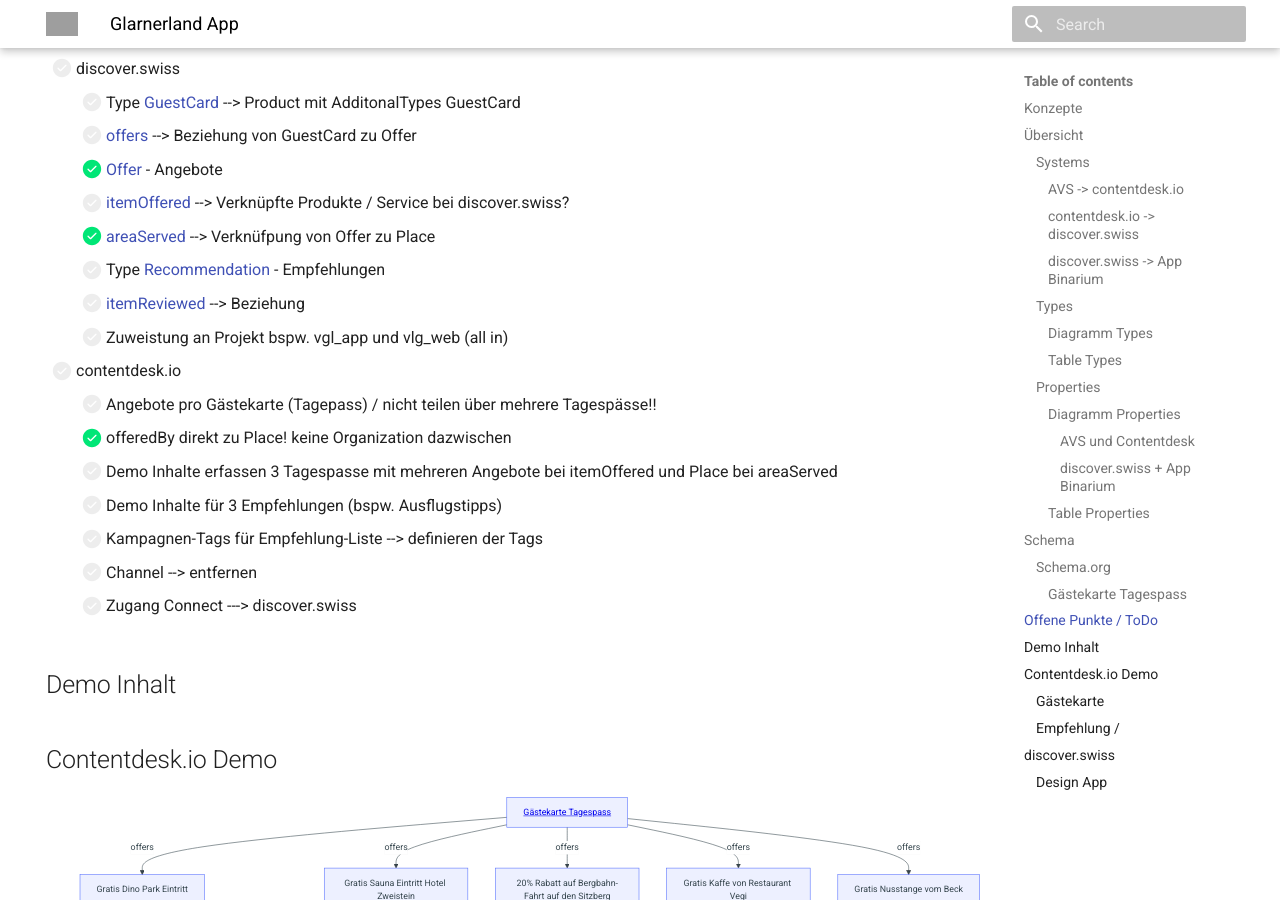
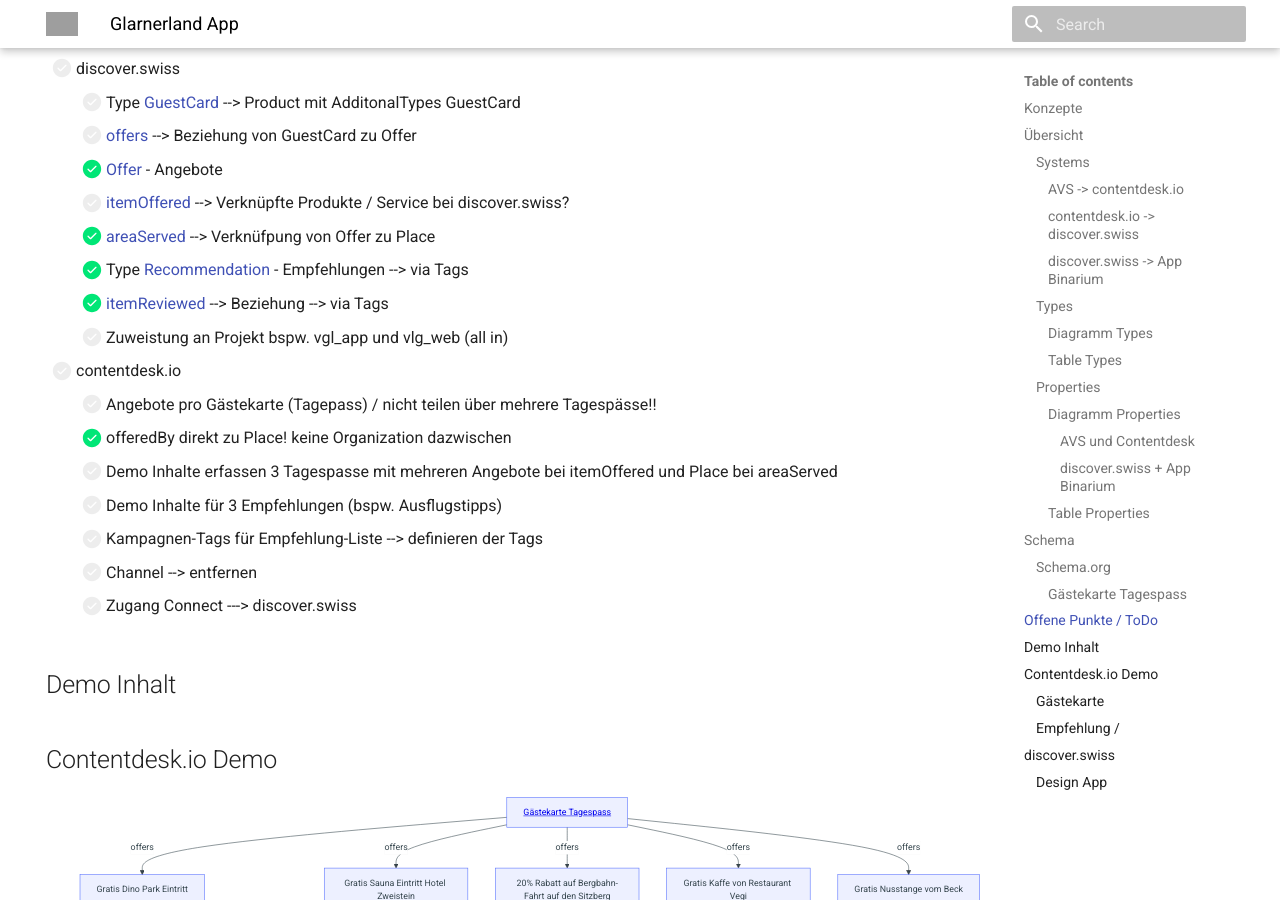
Before and after one commit to tsolenthaler/docs.contentdesk.io, an MkDocs documentation site: the page built from docs/projects/glarnerlandApp.md, in a window 1280 px wide and 900 px high, scrolled down 3825 px. Built offline with MkDocs 1.6.1 and Material for MkDocs 9.7.7, drawn with Linux system fonts in a browser that asks for light colours; grey boxes are pictures that could not be loaded.

```diff
--- a/docs/projects/glarnerlandApp.md
+++ b/docs/projects/glarnerlandApp.md
@@ -286,8 +286,8 @@
     * [x] [Offer] - Angebote
     * [ ] [itemOffered] --> Verknüpfte Produkte / Service bei discover.swiss?
     * [x] [areaServed] --> Verknüfpung von Offer zu Place
-    * [ ] Type [Recommendation] - Empfehlungen
-    * [ ] [itemReviewed] --> Beziehung
+    * [x] Type [Recommendation] - Empfehlungen --> via Tags
+    * [x] [itemReviewed] --> Beziehung --> via Tags
     * [ ] Zuweistung an Projekt bspw. vgl_app und vlg_web (all in)
 
 - [ ] contentdesk.io
```
